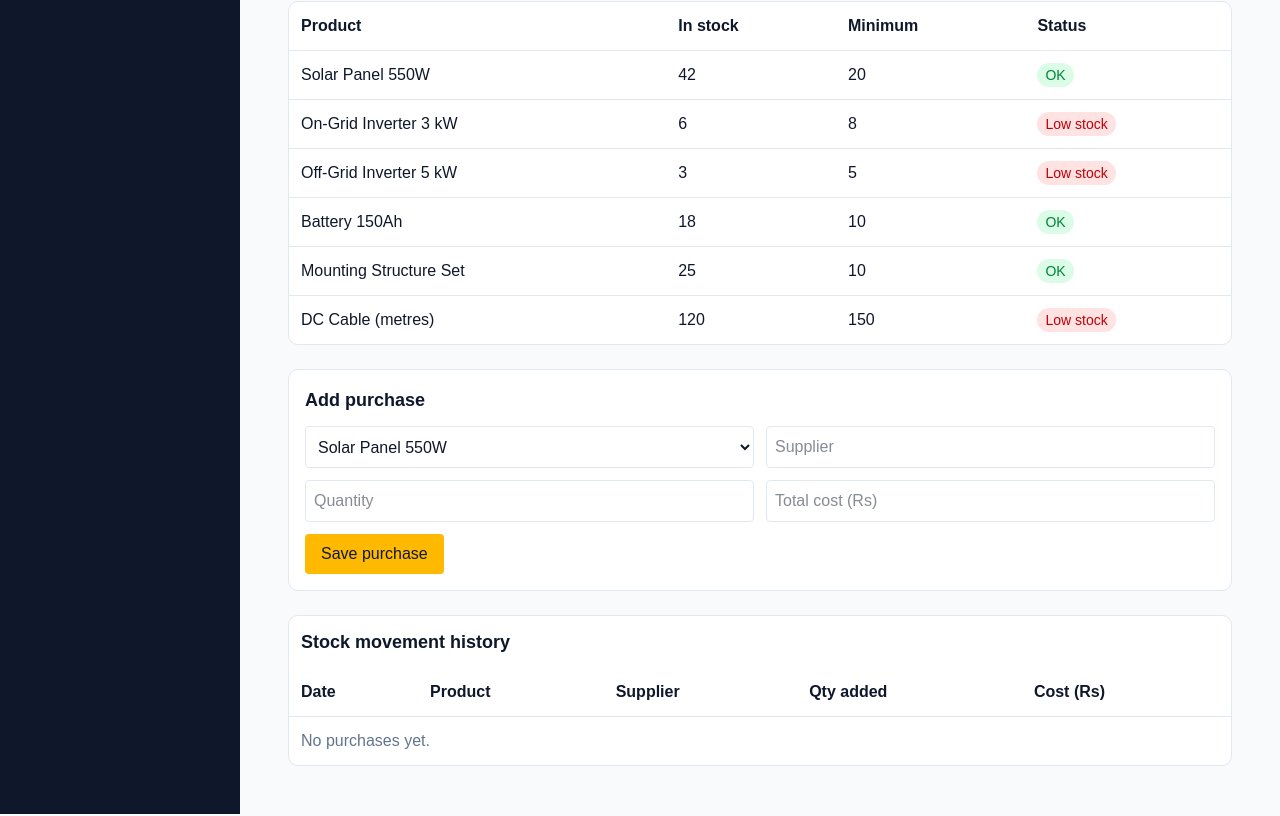
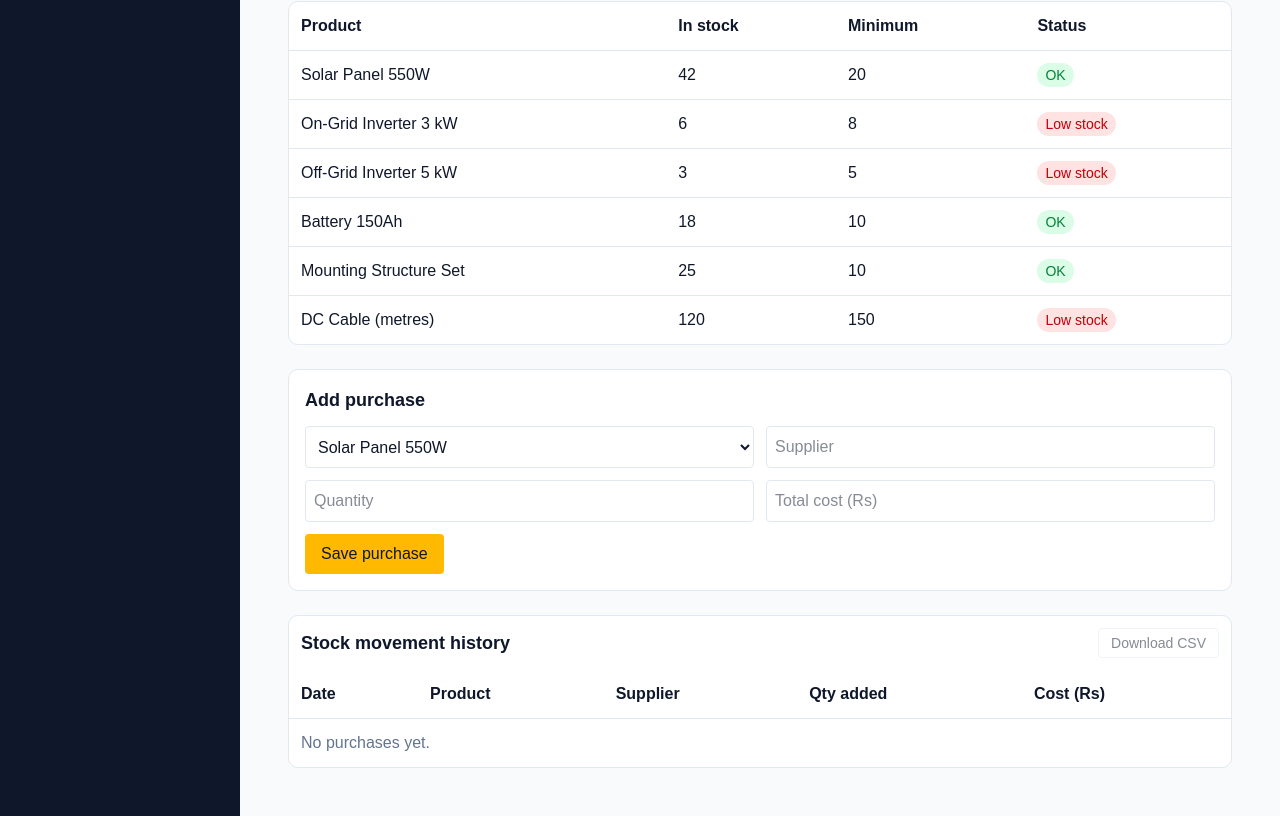
Before and after one commit to aditi00223/kiran-solar, a React (Vite) app in the folder client/: page /stock in a window 1280 px wide. Shown: the part 348-1164 px from the top of the page. Built offline with nearby package versions, Linux system fonts and the light colour scheme; sample sign-in values are in the browser's storage; what @react-pdf/renderer would draw is missing.

Commit message:
feat(F18): add CSV export for purchase history

```diff
--- a/client/src/pages/Stock.jsx
+++ b/client/src/pages/Stock.jsx
@@ -53,6 +53,23 @@ export default function Stock() {
       ...history,
     ])
     setForm({ ...form, supplier: '', quantity: '', cost: '' })
+  }
+
+  function exportCsv() {
+    const rows = [
+      ['Date', 'Product', 'Supplier', 'Qty added', 'Cost (Rs)'],
+      ...history.map((h) => [h.date, h.product, h.supplier, h.quantity, h.cost]),
+    ]
+    const csv = rows
+      .map((r) => r.map((v) => '"' + String(v).replace(/"/g, '""') + '"').join(','))
+      .join('\n')
+    const blob = new Blob([csv], { type: 'text/csv;charset=utf-8;' })
+    const url = URL.createObjectURL(blob)
+    const a = document.createElement('a')
+    a.href = url
+    a.download = 'stock-purchases.csv'
+    a.click()
+    URL.revokeObjectURL(url)
   }
 
   return (
@@ -139,7 +156,17 @@ export default function Stock() {
       </form>
 
       <div className="rounded-lg border bg-white overflow-x-auto">
-        <h2 className="p-3 text-lg font-semibold">Stock movement history</h2>
+        <div className="flex items-center justify-between p-3">
+          <h2 className="text-lg font-semibold">Stock movement history</h2>
+          <button
+            type="button"
+            onClick={exportCsv}
+            disabled={history.length === 0}
+            className="rounded border px-3 py-1 text-sm font-medium disabled:opacity-50"
+          >
+            Download CSV
+          </button>
+        </div>
         <table className="w-full text-left">
           <thead>
             <tr className="border-b">
```
